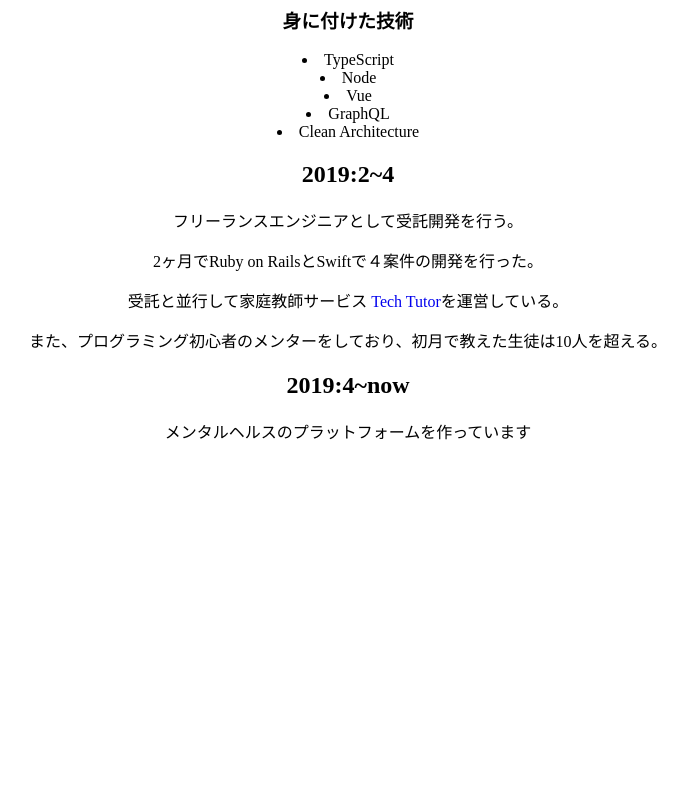
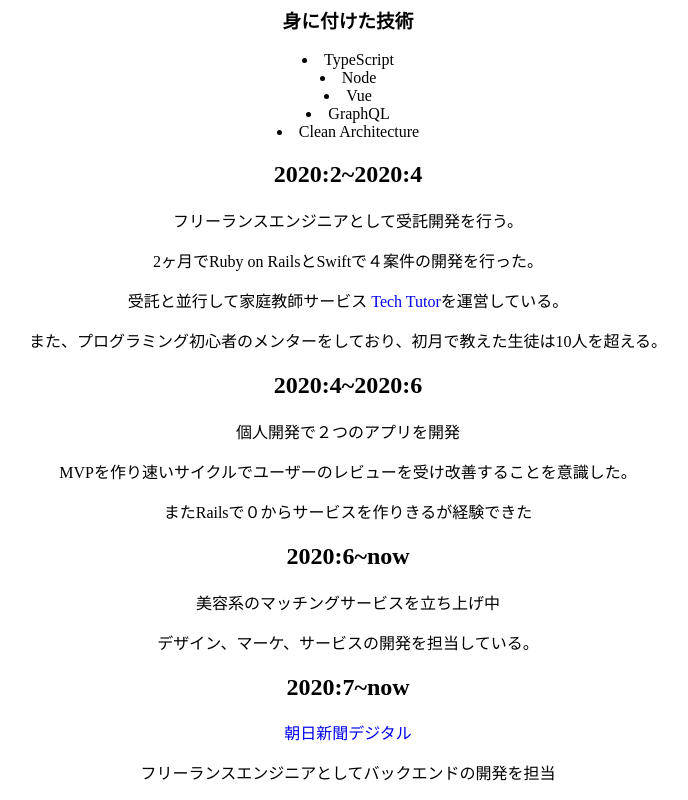
Before and after one commit to yutify/my-portfolio-site, a Vue app: page /worked_at in a window 1280 px wide. Shown: the part 1778-2578 px from the top of the page, without its empty margins (292-980 px from the left). Before the commit the page ends 2237 px from the top, so only its background shows below. Built offline with nearby package versions, Linux system fonts and the light colour scheme.

Commit message:
update profile

```diff
--- a/src/views/About.vue
+++ b/src/views/About.vue
@@ -6,7 +6,8 @@
     <div class="boxes">
       <div style="text-align:left">
         <p>千葉大学の学生です。専攻は国際教養学です。</p>
-        <p>学部で幅広い分野のトピックを学びつつ、CSと統計と歴史学を独学しています。</p>
+        <p>学部でCSや統計などの幅広い分野のトピックを学びつつ、ポジティブ心理学を研究しています。</p>
+        <p>修士まで行く予定です。</p>
         <p>サーバサイド、インフラ、フロント、データ分析の仕事に取り組んできました。</p>
         <p>得意なのはサーバサイドです。</p>
         <p>Go言語でフルスクラッチでサーバサイドの開発をしたことがあります。</p>
@@ -19,7 +20,8 @@
       </div>
       <div style="text-align:left">
         <p>I'm a student of Chiba University,mejoring Liberal Art.</p>
-        <p>I study variety of fields especialy Computer Science, Statistics and Historical Science are my favorite ones</p>
+        <p>I study variety of fields especialy computer science, statistics. I am reseaching positive psychology.</p>
+        <p>I am going to graduate school.</p>
         <p>I worked at serverside,infra and front sometimes data analysis.</p>
         <p>I have strong knowledge about serverside.</p>
         <p>I used to develop api server from scratch with golang.</p>
--- a/src/views/WorkedAt.vue
+++ b/src/views/WorkedAt.vue
@@ -66,7 +66,7 @@
         <li>Vue</li>
         <li>GraphQL</li>
         <li>Clean Architecture</li>
-        <h2>2019:2~4</h2>
+        <h2>2020:2~2020:4</h2>
         <p>フリーランスエンジニアとして受託開発を行う。</p>
         <p>2ヶ月でRuby on RailsとSwiftで４案件の開発を行った。</p>
         <p>
@@ -74,8 +74,16 @@
             <a href="https://amazing-bohr-e9cf8d.netlify.com/">Tech Tutor</a>を運営している。
         </p>
         <p>また、プログラミング初心者のメンターをしており、初月で教えた生徒は10人を超える。</p>
-        <h2>2019:4~now</h2>
-        <p>メンタルヘルスのプラットフォームを作っています</p>
+        <h2>2020:4~2020:6</h2>
+        <p>個人開発で２つのアプリを開発</p>
+        <p>MVPを作り速いサイクルでユーザーのレビューを受け改善することを意識した。</p>
+        <p>またRailsで０からサービスを作りきるが経験できた</p>
+        <h2>2020:6~now</h2>
+        <p>美容系のマッチングサービスを立ち上げ中</p>
+        <p>デザイン、マーケ、サービスの開発を担当している。</p>
+        <h2>2020:7~now</h2>
+        <a href="https://www.asahi.com/">朝日新聞デジタル</a>
+        <p>フリーランスエンジニアとしてバックエンドの開発を担当</p>
     </div>
   </div>
 </template>
```
Also changed, not shown: 1 other file (tests, documents, lock files or other folders).
